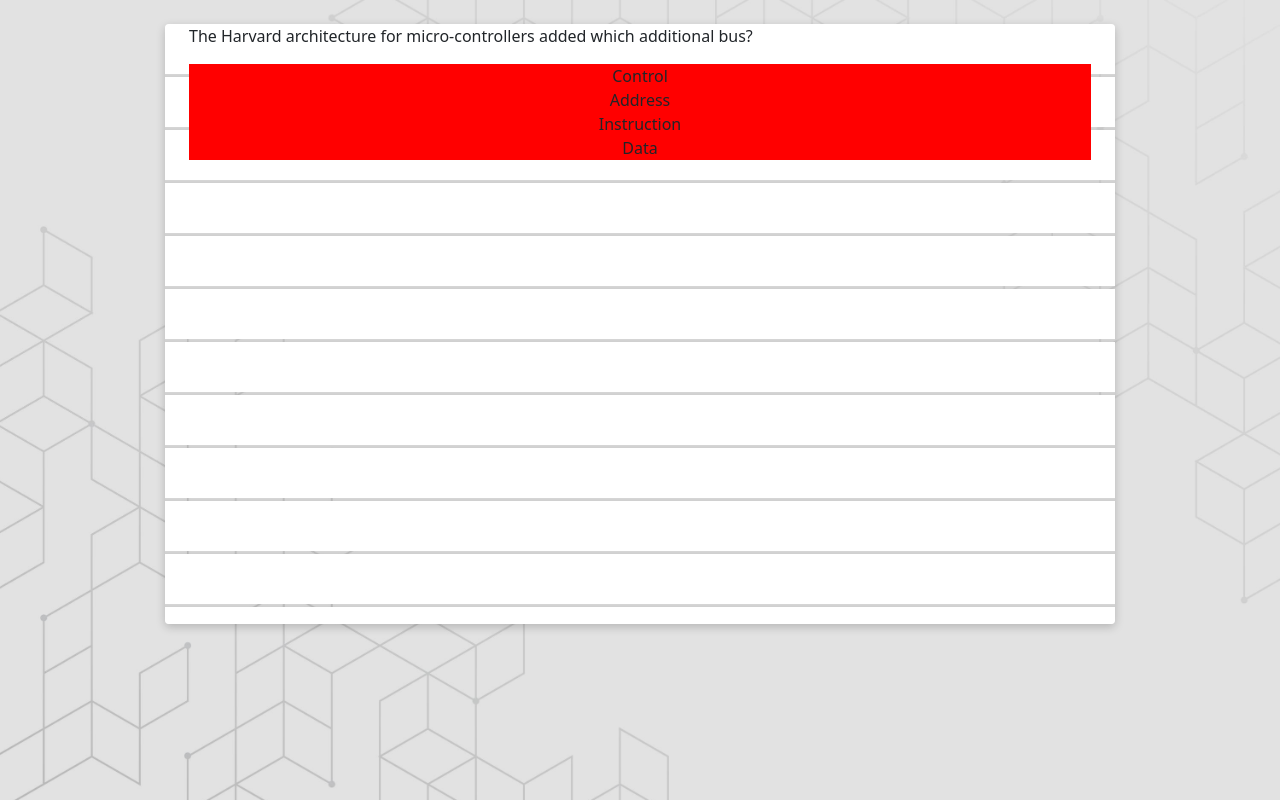
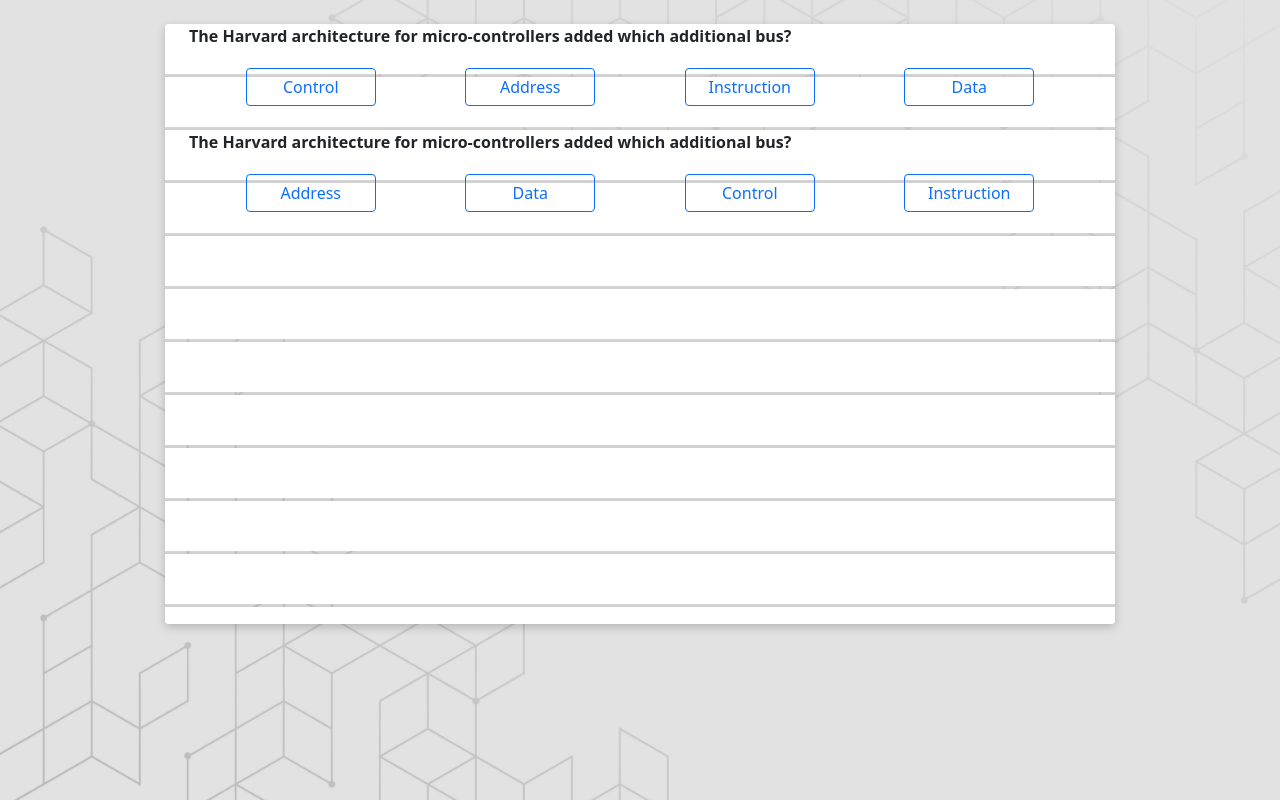
Before and after one commit to newohtwo/Quizzical, a React (Create React App) app: page / in a window 1280 px wide. Built offline with nearby package versions, Linux system fonts and the light colour scheme.

Commit message:
added demo styling to answers on page

```diff
--- a/src/App.css
+++ b/src/App.css
@@ -25,6 +25,10 @@
   );
 }
 
+.answer {
+  width: 130px;
+}
+
 .start-btn {
   padding: 3px 20px 3px 20px;
 }
--- a/src/components/Quastion.js
+++ b/src/components/Quastion.js
@@ -25,10 +25,13 @@
       return <SelectButton key={nanoid()} answer={answer} isSelected={false} />;
     });
   }
+
   return (
-    <div className="container">
-      <p>{props.quastion}</p>
-      {answers()}
+    <div className="container mt-4">
+      <p className="fw-bold">{props.quastion} </p>
+      <div className="container d-sm-flex justify-content-around ">
+        {answers()}
+      </div>
     </div>
   );
 }
--- a/src/components/SelectButton.js
+++ b/src/components/SelectButton.js
@@ -2,12 +2,25 @@
 
 export default function SelectButton(props) {
   const style = {
-    backgroundColor: props.isSelected ? 'blue' : 'red',
+    backgroundColor: props.isSelected ? 'blue' : 'white',
   };
 
+  //FIGURE OUT HOW TO HAVE HIGHLIGHT AND AND A SELECT ONE OF THE BUTTONS THING
+  //ALSO MAYBE MAKE THE CHECK FOR ANSWERS INTERNAL AND NOT EXTERNAL,
+  //SEND TO EACH BUTTON THE ANSWER OR SEND EACH BUTTON THE TEXT TO APP TO SEE IF IT IS CORRECT
+  // function checkAnswer(text , id){
+  //   if text === answer
+  //   return true,
+  //   return false,
+
+  // }
+
   return (
-    <div className="container text-center select-button" style={style}>
-      <span>{props.answer}</span>
+    <div>
+      {/* <span className="">{props.answer}</span> */}
+      <button className="text-center  answer btn btn-outline-primary mt-1">
+        {props.answer}
+      </button>
     </div>
   );
 }
--- a/src/components/TriviaQuastions.js
+++ b/src/components/TriviaQuastions.js
@@ -6,6 +6,12 @@
   console.log(data);
   return (
     <div>
+      <Quastion
+        key={nanoid()}
+        incorrectAnswer={data.results[0].incorrect_answers}
+        correctAnswer={data.results[0].correct_answer}
+        quastion={data.results[0].question}
+      ></Quastion>
       <Quastion
         key={nanoid()}
         incorrectAnswer={data.results[0].incorrect_answers}
```
